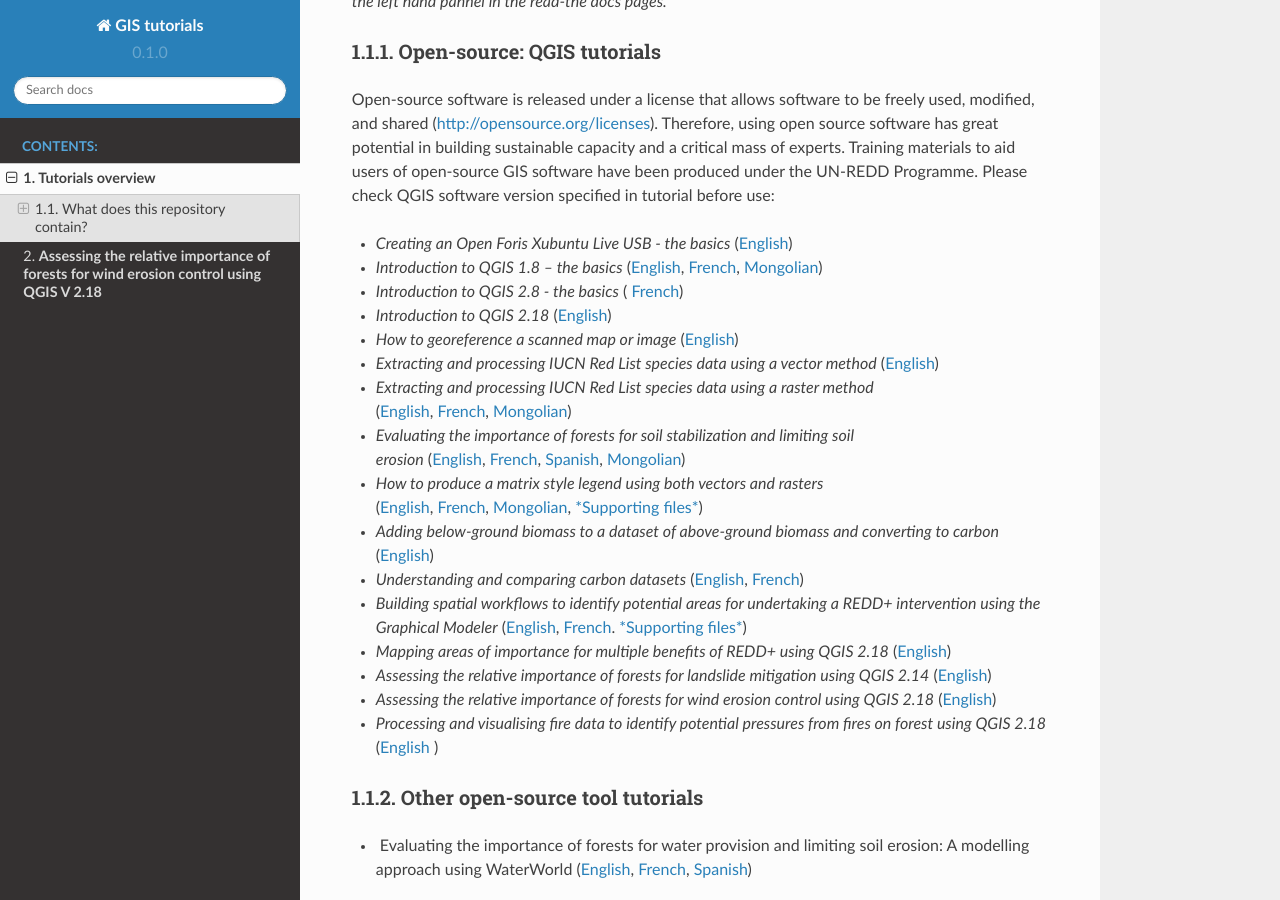
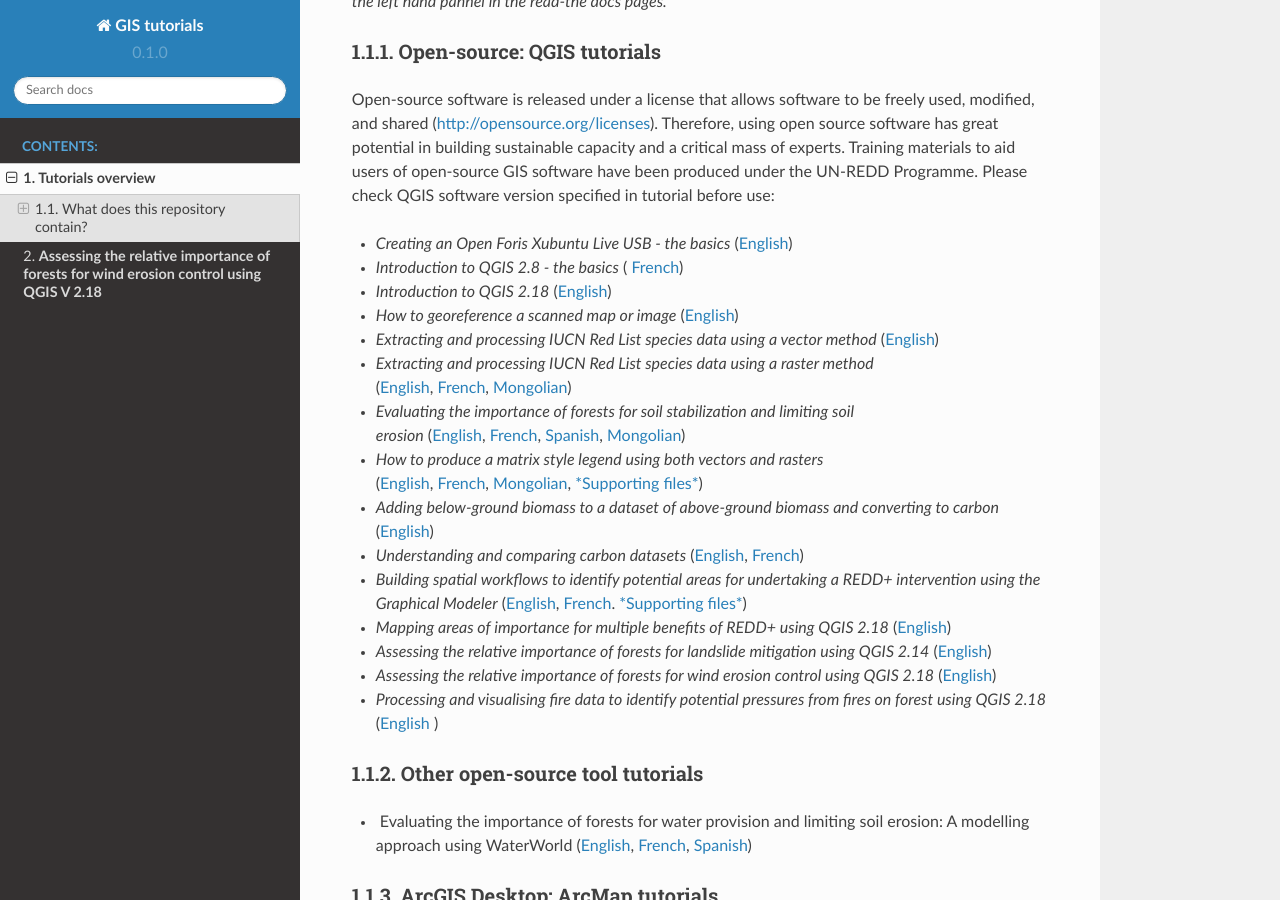
Before and after one commit to corinnar/GIS_tutorials, a Sphinx documentation site: the page built from docs/source/GIS_TOOLS_PAGE.rst, in a window 1280 px wide and 900 px high, scrolled down 850 px. Built offline with Sphinx 7.4.7 and the Read the Docs theme 2.0.0, drawn with Linux system fonts in a browser that asks for light colours.

Commit message:
Update GIS_TOOLS_PAGE.rst

```diff
--- a/docs/source/GIS_TOOLS_PAGE.rst
+++ b/docs/source/GIS_TOOLS_PAGE.rst
@@ -27,13 +27,11 @@
 
 -  *Creating an Open Foris Xubuntu Live USB - the basics* (`English <https://github.com/corinnar/GIS_tutorials/blob/main/docs/source/media/materials/pdfs/1_CreatingAnOpenForisLiveUSB_v1_0%20(439643).pdf>`__)
 
--  *Introduction to QGIS 1.8 – the basics* (`English <https://www.unredd.net/documents/global-programme-191/multiple-benefits/gis-tools-3403/12018-open-source-gis-tutorial-2-introduction-to-qgis-12018/file.html>`__, \ `French <https://www.un-redd.org/sites/default/files/2021-10/2_IntroductionTo_QGIS_1_8_v1_1-FR-V3_160705%20%28834644%29.pdf>`__, \ `Mongolian <https://www.un-redd.org/sites/default/files/2021-10/Doc_Intro%20to%20QGIS210%20Mongolia_MN%20%28439430%29.pdf>`__)
+-  *Introduction to QGIS 2.8 - the basics* ( `French <https://github.com/corinnar/GIS_tutorials/blob/main/docs/source/media/materials/pdfs/2_Intro_to_QGIS2_8_FR_180109.pdf>`__)
 
--  *Introduction to QGIS 2.8 - the basics* ( `French <https://www.un-redd.org/sites/default/files/2021-10/2_Intro_to_QGIS2_8_FR_180109.pdf>`__)
+-  *Introduction to QGIS 2.18* (\ `English <https://github.com/corinnar/GIS_tutorials/blob/main/docs/source/media/materials/pdfs/2_Intro_to_QGIS2_18_190208.pdf>`__)
 
--  *Introduction to QGIS 2.18* (\ `English <https://www.un-redd.org/sites/default/files/2021-10/2_Intro_to_QGIS2_18_190208%20%28456465%29.pdf>`__)
-
--  *How to georeference a scanned map or image* (`English <https://www.un-redd.org/sites/default/files/2021-10/3_GeoreferencingScannedImageUsingQGIS_v1_1.pdf>`__)
+-  *How to georeference a scanned map or image* (`English <https://github.com/corinnar/GIS_tutorials/blob/main/docs/source/media/materials/pdfs/3_GeoreferencingScannedImageUsingQGIS_v1_1.pdf>`__)
 
 -  *Extracting and processing IUCN Red List species data using a vector method* (`English <https://www.un-redd.org/sites/default/files/2021-10/4_ExtractingAndProcessingIUCNRedListSpeciesDataUsingVectorsQGIS_v1_0%20%28728652%29.pdf>`__)
 
```
